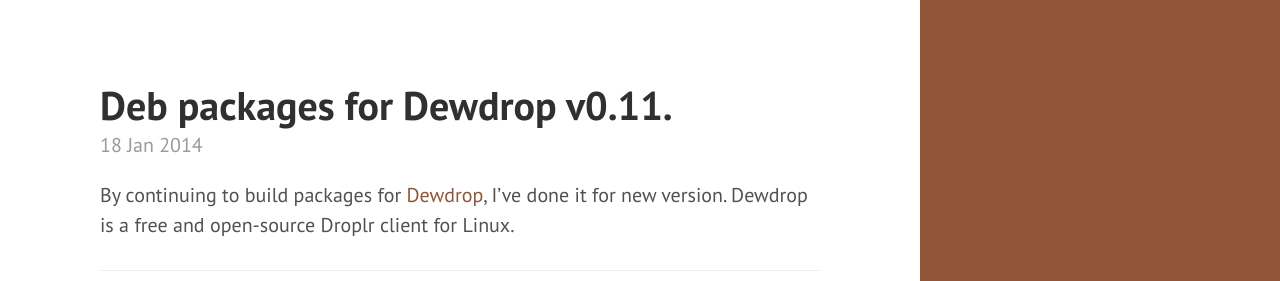
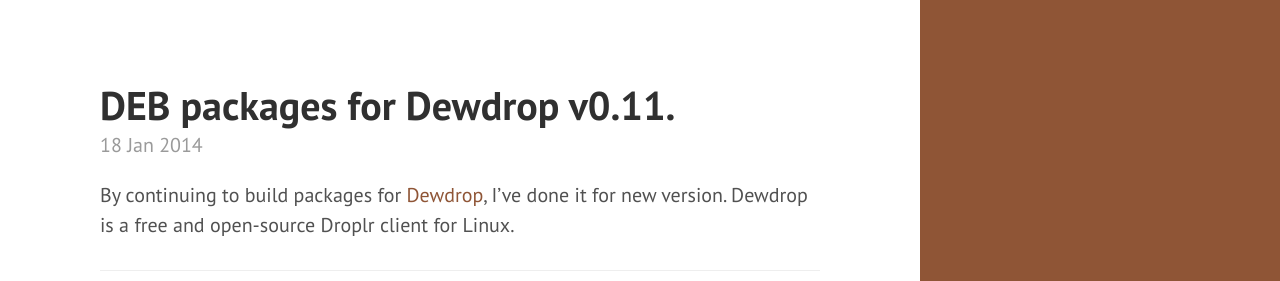
Before and after one commit to sudosu/sudosu.github.io, a Jekyll site: the page built from _posts/2014-01-18-new-dewdrop.md, in a window 1280 px wide. Shown: the top 281 px of the page. Built offline with Jekyll 4.4.1, drawn with Linux system fonts in a browser that asks for light colours; Markdown is read by kramdown in place of the engine named in the settings.

```diff
--- a/_posts/2014-01-18-new-dewdrop.md
+++ b/_posts/2014-01-18-new-dewdrop.md
@@ -1,6 +1,6 @@
 ---
 layout: post
-title: Deb packages for Dewdrop v0.11.
+title: DEB packages for Dewdrop v0.11.
 ---
 
 By continuing to build packages for <a href="http://dewdrop.deepcode.net/">Dewdrop</a>, I've done it for new version.
```
